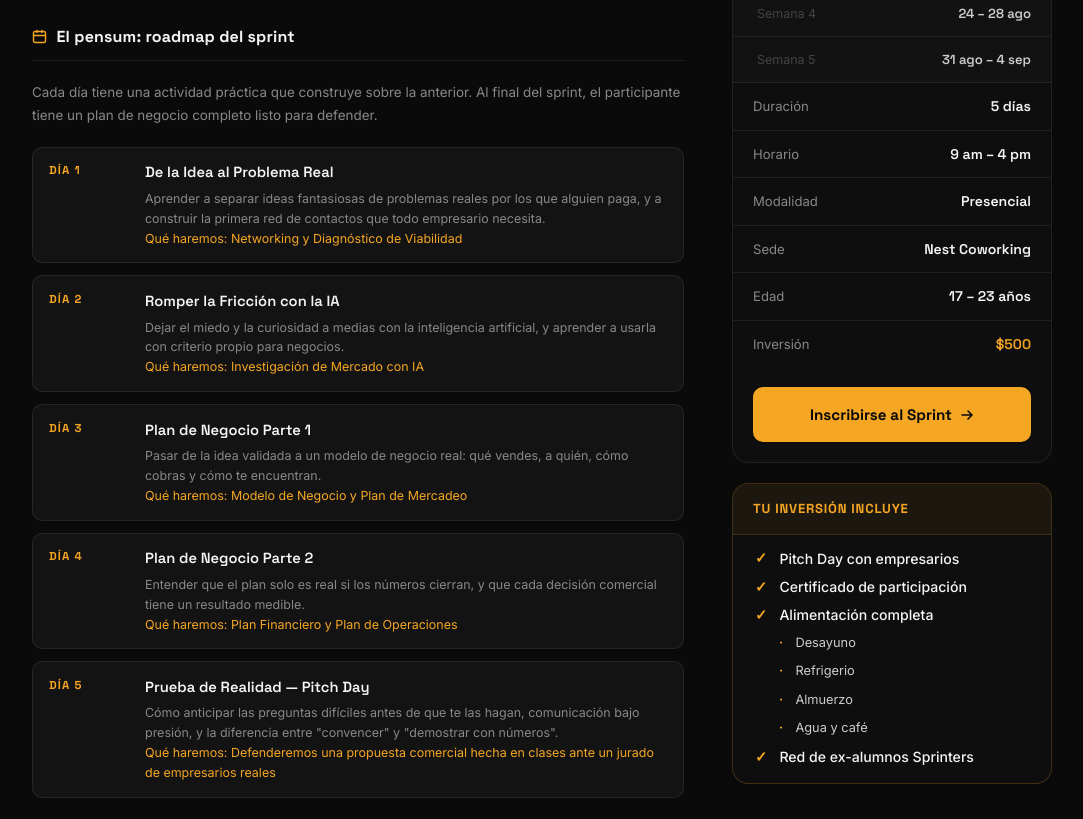
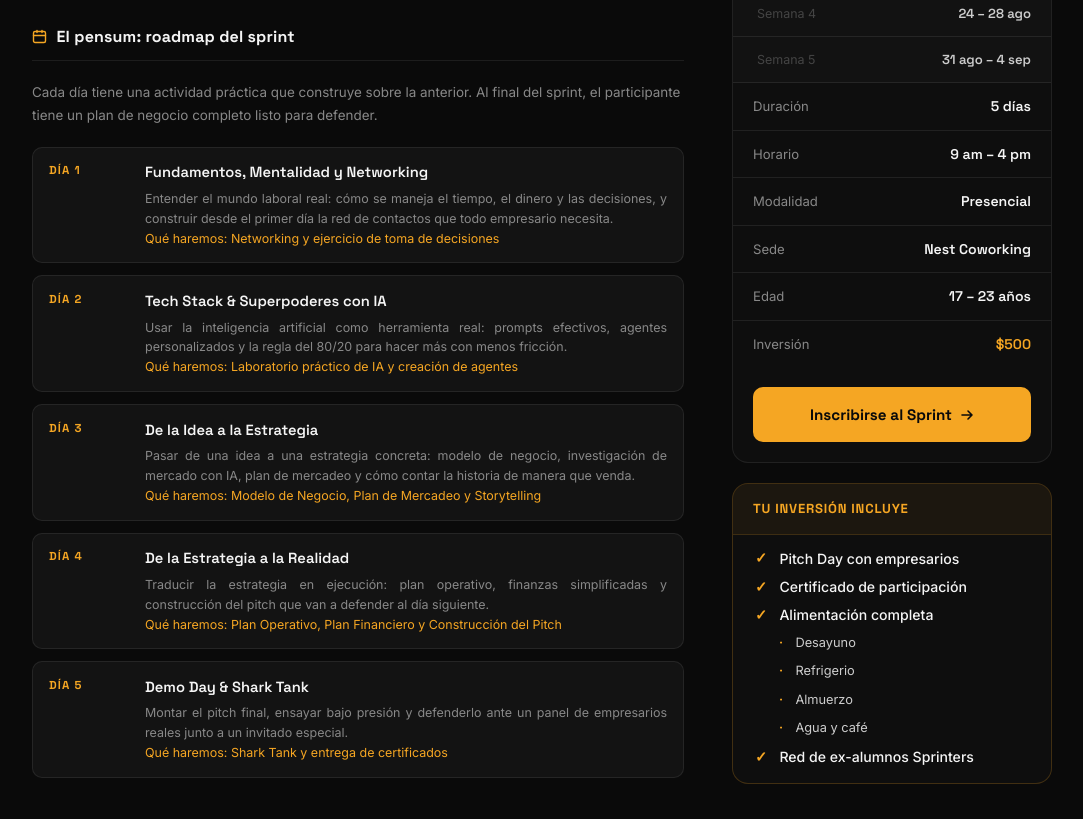
Before and after one commit to juandnr/OscarB2B, a plain HTML site: page sprint.html in a window 1280 px wide. Shown: the part 878-1697 px from the top of the page, without its empty margins (98-1181 px from the left). Drawn offline with Linux system fonts and the light colour scheme.

Commit message:
Add files via upload

```diff
--- a/sprint.html
+++ b/sprint.html
@@ -130,7 +130,7 @@ body{background:var(--bg);color:var(--white);font-family:var(--fb);
 .day-n{font-family:var(--fh);font-size:.72rem;font-weight:700;letter-spacing:.1em;
   text-transform:uppercase;color:var(--gold);}
 .day-title{font-family:var(--fh);font-size:.92rem;font-weight:600;color:var(--white);margin-bottom:.25rem;}
-.day-output{font-size:.78rem;color:var(--g2);}
+.day-output{font-size:.78rem;color:var(--g2);text-align:justify;}
 .day-output span{color:var(--gold);}
 
 /* Deliverables */
@@ -381,36 +381,36 @@ textarea{resize:vertical;min-height:90px;}
             <div class="day-row">
               <div class="day-n">Día 1</div>
               <div class="day-body">
-                <div class="day-title">De la Idea al Problema Real</div>
-                <div class="day-output">Aprender a separar ideas fantasiosas de problemas reales por los que alguien paga, y a construir la primera red de contactos que todo empresario necesita.<br><span>Qué haremos: Networking y Diagnóstico de Viabilidad</span></div>
+                <div class="day-title">Fundamentos, Mentalidad y Networking</div>
+                <div class="day-output">Entender el mundo laboral real: cómo se maneja el tiempo, el dinero y las decisiones, y construir desde el primer día la red de contactos que todo empresario necesita.<br><span>Qué haremos: Networking y ejercicio de toma de decisiones</span></div>
               </div>
             </div>
             <div class="day-row">
               <div class="day-n">Día 2</div>
               <div class="day-body">
-                <div class="day-title">Romper la Fricción con la IA</div>
-                <div class="day-output">Dejar el miedo y la curiosidad a medias con la inteligencia artificial, y aprender a usarla con criterio propio para negocios.<br><span>Qué haremos: Investigación de Mercado con IA</span></div>
+                <div class="day-title">Tech Stack & Superpoderes con IA</div>
+                <div class="day-output">Usar la inteligencia artificial como herramienta real: prompts efectivos, agentes personalizados y la regla del 80/20 para hacer más con menos fricción.<br><span>Qué haremos: Laboratorio práctico de IA y creación de agentes</span></div>
               </div>
             </div>
             <div class="day-row">
               <div class="day-n">Día 3</div>
               <div class="day-body">
-                <div class="day-title">Plan de Negocio Parte 1</div>
-                <div class="day-output">Pasar de la idea validada a un modelo de negocio real: qué vendes, a quién, cómo cobras y cómo te encuentran.<br><span>Qué haremos: Modelo de Negocio y Plan de Mercadeo</span></div>
+                <div class="day-title">De la Idea a la Estrategia</div>
+                <div class="day-output">Pasar de una idea a una estrategia concreta: modelo de negocio, investigación de mercado con IA, plan de mercadeo y cómo contar la historia de manera que venda.<br><span>Qué haremos: Modelo de Negocio, Plan de Mercadeo y Storytelling</span></div>
               </div>
             </div>
             <div class="day-row">
               <div class="day-n">Día 4</div>
               <div class="day-body">
-                <div class="day-title">Plan de Negocio Parte 2</div>
-                <div class="day-output">Entender que el plan solo es real si los números cierran, y que cada decisión comercial tiene un resultado medible.<br><span>Qué haremos: Plan Financiero y Plan de Operaciones</span></div>
+                <div class="day-title">De la Estrategia a la Realidad</div>
+                <div class="day-output">Traducir la estrategia en ejecución: plan operativo, finanzas simplificadas y construcción del pitch que van a defender al día siguiente.<br><span>Qué haremos: Plan Operativo, Plan Financiero y Construcción del Pitch</span></div>
               </div>
             </div>
             <div class="day-row">
               <div class="day-n">Día 5</div>
               <div class="day-body">
-                <div class="day-title">Prueba de Realidad — Pitch Day</div>
-                <div class="day-output">Cómo anticipar las preguntas difíciles antes de que te las hagan, comunicación bajo presión, y la diferencia entre "convencer" y "demostrar con números".<br><span>Qué haremos: Defenderemos una propuesta comercial hecha en clases ante un jurado de empresarios reales</span></div>
+                <div class="day-title">Demo Day & Shark Tank</div>
+                <div class="day-output">Montar el pitch final, ensayar bajo presión y defenderlo ante un panel de empresarios reales junto a un invitado especial.<br><span>Qué haremos: Shark Tank y entrega de certificados</span></div>
               </div>
             </div>
           </div>
```
